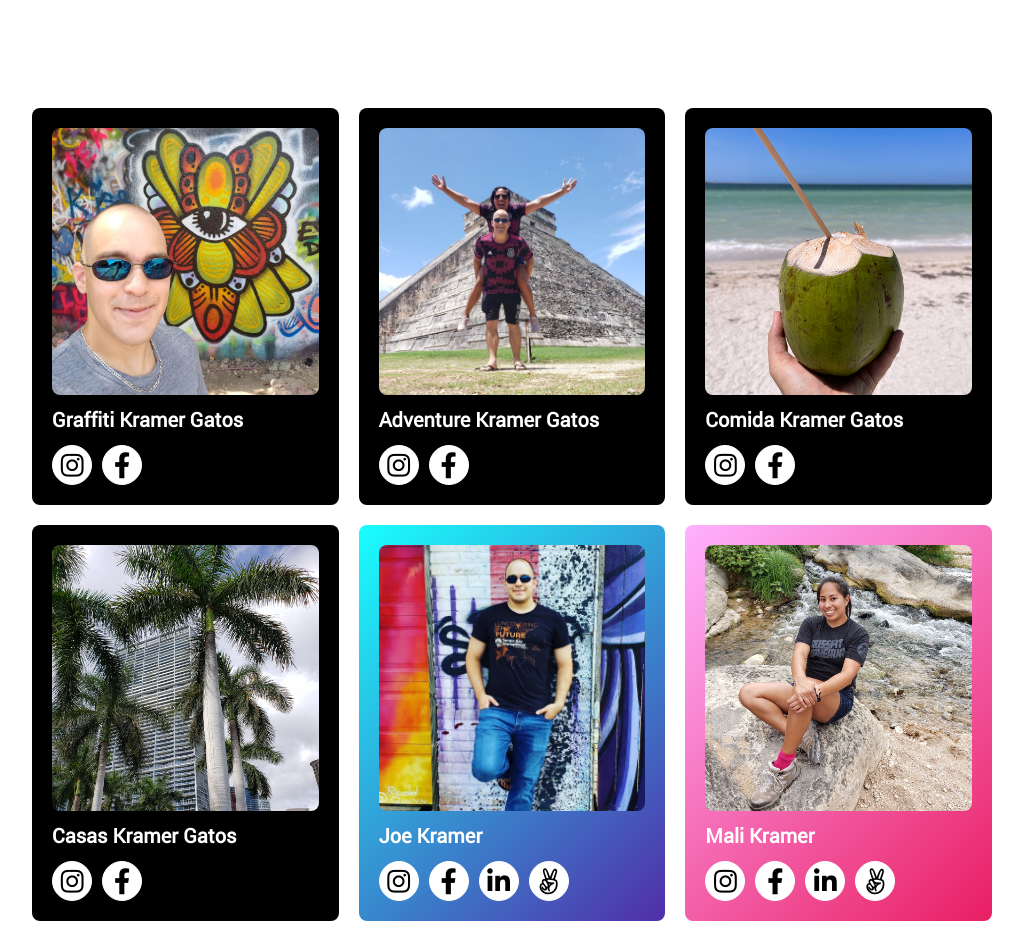
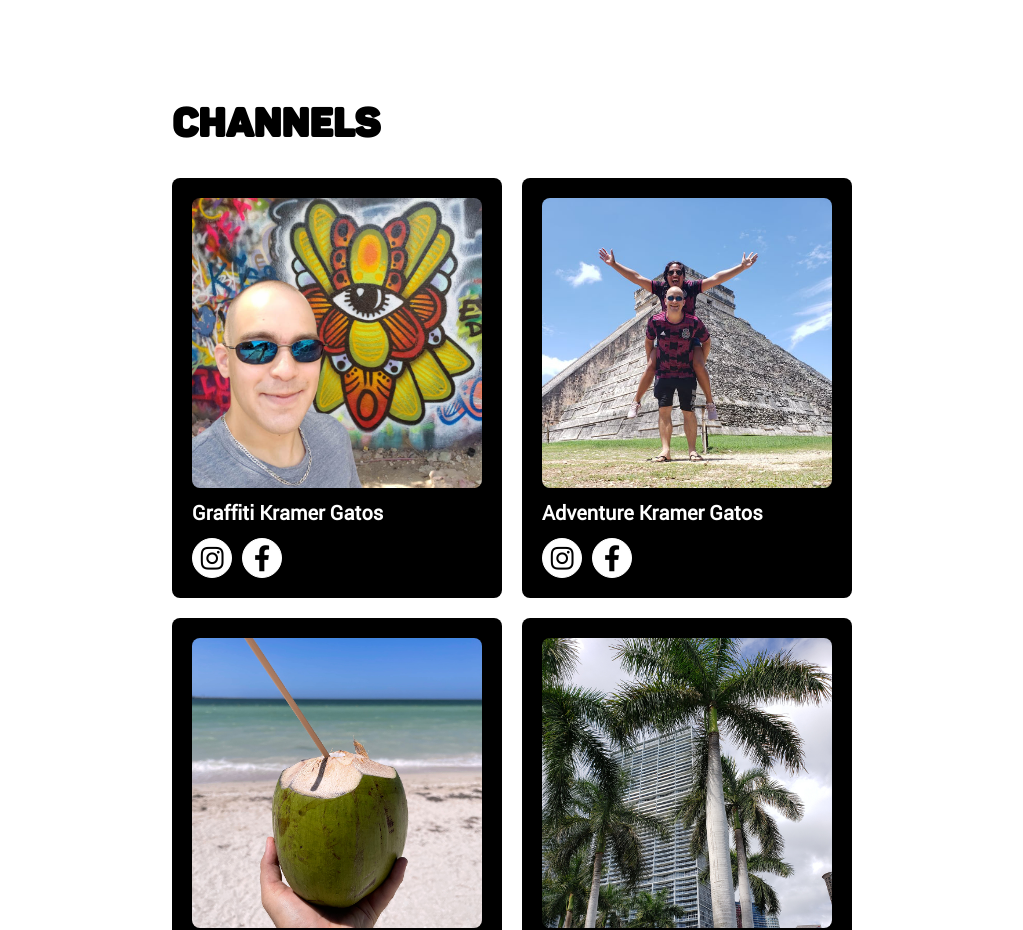
Before and after one commit to kramergatos/kramergatos-ui, a Next.js app: page / in a window 1280 px wide. Shown: the part 552-1482 px from the top of the page, without its empty margins (128-1151 px from the left). Built offline with nearby package versions, Linux system fonts and the light colour scheme.

Commit message:
layout 2 column

```diff
--- /dev/null
+++ b/components/Home/MemberProfiles.js
@@ -0,0 +1,14 @@
+import Member from './Member'
+import styles from '../../styles/Card.module.css'
+export default function SocialAccounts(props) {
+  return (
+    <section>
+      <div className="content_wrap_slim">
+        <div className={styles.section_title}>Creators</div>
+        {props.data.members.map(item => (
+          <Member data={item} key={item.id} />
+        ))}
+      </div>
+    </section>
+  )
+}
--- a/components/Home/Profiles.js
+++ b/components/Home/SocialProfiles.js
@@ -1,15 +1,12 @@
 import Social from './Social'
-import Member from './Member'
 import styles from '../../styles/Card.module.css'
 export default function SocialAccounts(props) {
   return (
     <section>
-      <div className="content_wrap">
+      <div className="content_wrap_slim">
+        <div className={styles.section_title}>Channels</div>
         {props.data.social.map(item => (
           <Social data={item} key={item.id} />
-        ))}
-        {props.data.members.map(item => (
-          <Member data={item} key={item.id} />
         ))}
       </div>
     </section>
--- a/pages/index.js
+++ b/pages/index.js
@@ -1,5 +1,6 @@
 import Layout from '../components/Layout'
-import Profiles from '../components/Home/Profiles'
+import SocialProfiles from '../components/Home/SocialProfiles'
+import MemberProfiles from '../components/Home/MemberProfiles'
 function Home() {
   const data = {
     social: [
@@ -67,7 +68,8 @@ function Home() {
   }
   return (
     <Layout>
-      <Profiles data={data} />
+      <SocialProfiles data={data} />
+      <MemberProfiles data={data} />
     </Layout>
   )
 }
--- a/styles/Card.module.css
+++ b/styles/Card.module.css
@@ -1,3 +1,13 @@
+.section_title{
+  clear: both;
+  color: #000;
+  display: block;
+  float: left;
+  font: bold 40px/50px 'pantonblackcaps', 'robotoregular', Helvetica, Arial;
+  margin: 100px 0 20px 0;
+  padding: 0 0 0 10px;
+  width: 100%;
+}
 .card{
   background: #000;
   border-radius: 8px;
@@ -6,7 +16,7 @@
   margin: 10px;
   padding: 20px;
   position: relative;
-  width: calc((100% / 3) - 20px);
+  width: calc((100% / 2) - 20px);
 }
 .card_image{
   border-radius: 8px;
@@ -21,7 +31,7 @@
   color: #FFF;
   display: block;
   float: left;
-  font: bold 30px/40px 'robotoregular', Helvetica, Arial;
+  font: bold 20px/30px 'robotoregular', Helvetica, Arial;
   margin: 10px 0 0 0;
   width: 100%;
 }
@@ -37,7 +47,7 @@
   margin: 10px;
   padding: 20px;
   position: relative;
-  width: calc((100% / 3) - 20px);
+  width: calc((100% / 2) - 20px);
 }
 .card_member:first-child{
   background: #18ffff;
@@ -103,16 +113,8 @@
   .card_member{
     margin: 10px;
     padding: 10px;
-    width: calc((100% / 3) - 20px);
+    width: calc((100% / 2) - 20px);
   }
-  /*.card:first-child,
-  .card_member:first-child{
-    margin: 0 5px 0 10px;
-  }
-  .card:last-child,
-  .card_member:last-child{
-    margin: 0 10px 0 5px;
-  }*/
   .social_links{
     right: 15px;
     top: 15px;
@@ -129,12 +131,6 @@
     padding: 20px;
     width: calc(100% - 20px);
   }
-  /*.card:first-child,
-  .card_member:first-child,
-  .card:last-child,
-  .card_member:last-child{
-    margin: 20px;
-  }*/
   .social_links{
     right: 25px;
     top: 25px;
--- a/styles/Header.module.css
+++ b/styles/Header.module.css
@@ -5,7 +5,7 @@
   color: #000;
   display: block;
   float: left;
-  margin: 0 0 100px 0;
+  margin: 0;
   padding: 100px 0 100px 0;
   width: 100%;
 }
```
Also changed, not shown: styles/globals.css.
